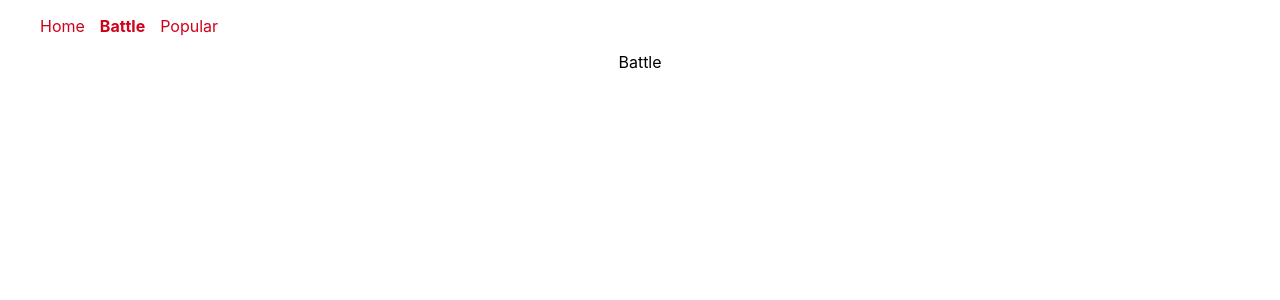
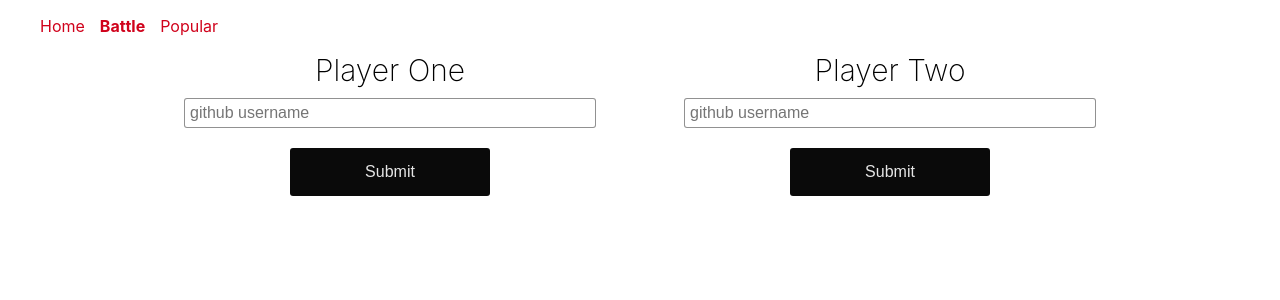
Before and after one commit to leongaban/Github-Battle, a React app: page /battle in a window 1280 px wide. Shown: the top 300 px of the page. Built offline with nearby package versions, Linux system fonts and the light colour scheme.

Commit message:
video Video: Forms and Encapsulation in React completed

```diff
--- a/src/components/Battle.js
+++ b/src/components/Battle.js
@@ -1,10 +1,104 @@
 import React from 'react'
+import PropTypes from 'prop-types'
+
+class PlayerInput extends React.Component {
+	constructor(props) {
+		super(props);
+
+		this.state = {
+			username: ''
+		}
+
+		this.handleChange = this.handleChange.bind(this);
+		this.handleSubmit = this.handleSubmit.bind(this);
+	}
+
+	handleChange(e) {
+		const value = e.target.value;
+		this.setState(() => {
+			return {
+				username: value
+			}
+		});
+	}
+
+	handleSubmit(e) {
+		e.preventDefault();
+
+		this.props.onSubmit(
+			this.props.id,
+			this.state.username
+		)
+	}
+
+	render() {
+		return (
+			<form className="column" onSubmit={ this.handleSubmit }>
+				<label className="header" htmlFor="username">
+					{ this.props.label }
+				</label>
+				<input id="username"
+					   placeholder="github username"
+					   type="text"
+					   autoComplete="off"
+					   value={ this.state.username }
+					   onChange={ this.handleChange } />
+				<button className="button"
+						type="submit"
+						disabled={ !this.state.username }>
+						Submit
+				</button>
+			</form>
+		)
+	}
+}
+
+PlayerInput.propTypes = {
+	id: PropTypes.string.isRequired,
+	label: PropTypes.string.isRequired,
+	onSubmit: PropTypes.func.isRequired
+}
 
 export default class Battle extends React.Component {
+	constructor() {
+		super();
+
+		this.state = {
+			playerOneName: '',
+			playerTwoName: '',
+			playerOneImage: null,
+			playerTwoImage: null
+		}
+
+		this.handleSubmit = this.handleSubmit.bind(this);
+	}
+
+	handleSubmit(id, username) {
+		this.setState(() => {
+			let newState = {};
+			newState[`${id}Name`]  = username;
+			newState[`${id}Image`] = `https://github.com/${username}.png?size=200`;
+			return newState;
+		});
+	}
+
 	render() {
+		const playerOneName = this.state.playerOneName;
+		const playerTwoName = this.state.playerTwoName;
+
 		return (
 			<div className="home-container">
-				Battle
+				<div className="row">
+					{!playerOneName && <PlayerInput
+										id="playerOne"
+										label="Player One"
+										onSubmit={ this.handleSubmit } />}
+
+					{!playerTwoName && <PlayerInput
+										id="playerTwo"
+										label="Player Two"
+										onSubmit={ this.handleSubmit } />}
+				</div>
 			</div>
 		)
 	}
--- a/src/index.css
+++ b/src/index.css
@@ -15,6 +15,39 @@ a {
 .container {
 	max-width: 1200px;
 	margin: 0 auto;
+}
+
+.row {
+	display: flex;
+	justify-content: space-around;
+}
+
+.column {
+	display: flex;
+	flex-direction: column;
+	width: 500px;
+	align-items: center;
+}
+
+.column input {
+	border-radius: 3px;
+	margin: 10px 0;
+	padding: 5px;
+	border: 1px solid rgba(0, 0, 0, 0.43);
+	font-size: 16px;
+	width: 80%;
+}
+
+.column label {
+	text-align: center;
+	font-size: 30px;
+	font-weight: 200;
+}
+
+.header {
+	text-align: center;
+	font-size: 30px;
+	font-weight: 200;
 }
 
 .github-logo {
```
